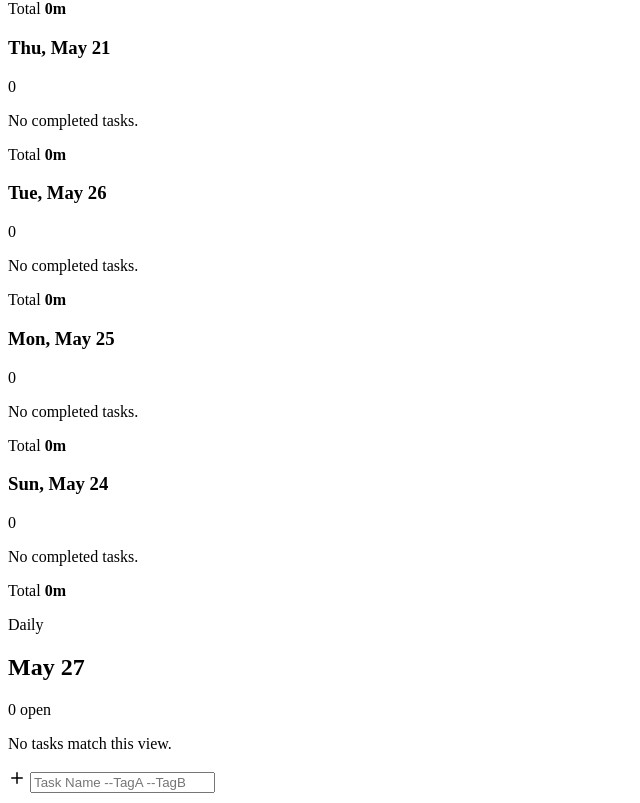
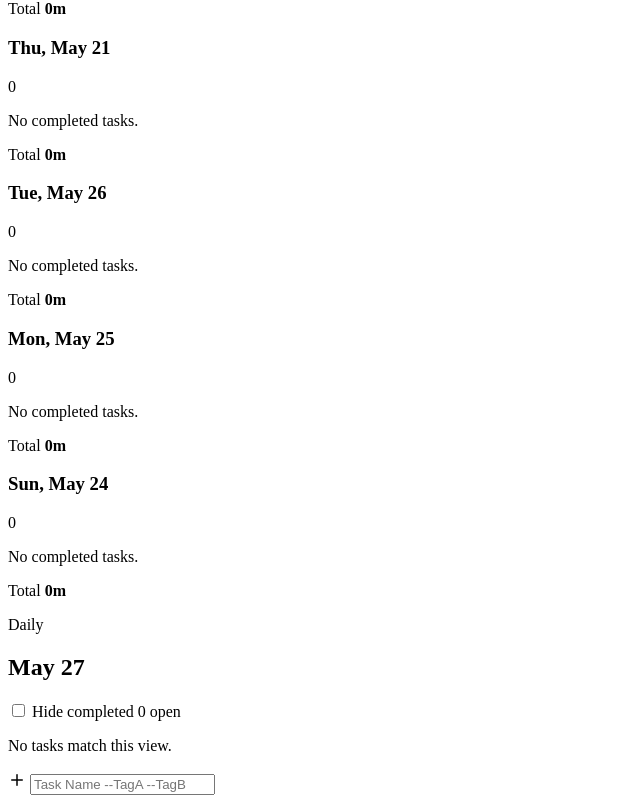
Before and after one commit to Braymatter/dogpile-todo, a SvelteKit app: page / in a window 1280 px wide. Shown: the part 754-1557 px from the top of the page, without its empty margins (0-640 px from the left). Built offline with nearby package versions, Linux system fonts and the light colour scheme.

Commit message:
Add daily completed task toggle

```diff
--- a/src/app.css
+++ b/src/app.css
@@ -613,6 +613,7 @@ button {
 .card-heading,
 .history-header {
   display: flex;
+  flex-wrap: wrap;
   align-items: center;
   justify-content: space-between;
   gap: 12px;
@@ -640,6 +641,126 @@ button {
   font-size: 0.82rem;
   font-weight: 800;
   animation: soft-pulse 7.2s ease-in-out infinite;
+}
+
+.daily-heading-actions {
+  display: flex;
+  flex: 1 1 280px;
+  min-width: 0;
+  flex-wrap: wrap;
+  align-items: center;
+  justify-content: flex-end;
+  gap: 8px;
+}
+
+.completed-toggle {
+  position: relative;
+  display: inline-flex;
+  min-width: 0;
+  height: 34px;
+  align-items: center;
+  gap: 8px;
+  padding: 0 10px 0 7px;
+  border: 1px solid var(--line);
+  border-radius: 999px;
+  background: var(--field);
+  color: var(--muted);
+  cursor: pointer;
+  font-family: var(--font-terminal);
+  font-size: 0.74rem;
+  font-weight: 850;
+  text-transform: uppercase;
+  transition:
+    background-color 150ms ease,
+    border-color 150ms ease,
+    box-shadow 150ms ease,
+    color 150ms ease;
+}
+
+.completed-toggle input {
+  position: absolute;
+  width: 1px;
+  height: 1px;
+  overflow: hidden;
+  opacity: 0;
+  pointer-events: none;
+}
+
+.toggle-track {
+  position: relative;
+  display: inline-flex;
+  width: 34px;
+  height: 18px;
+  flex: 0 0 auto;
+  align-items: center;
+  border: 1px solid var(--line);
+  border-radius: 999px;
+  background: color-mix(in srgb, var(--surface-soft) 72%, transparent);
+  box-shadow: inset 0 0 8px rgba(0, 0, 0, 0.2);
+  transition:
+    background-color 150ms ease,
+    border-color 150ms ease,
+    box-shadow 150ms ease;
+}
+
+.toggle-knob {
+  position: absolute;
+  left: 2px;
+  width: 12px;
+  height: 12px;
+  border-radius: 999px;
+  background: var(--muted);
+  box-shadow: 0 0 8px rgba(0, 0, 0, 0.24);
+  transition:
+    background-color 150ms ease,
+    box-shadow 150ms ease,
+    transform 150ms ease;
+}
+
+.completed-toggle:hover {
+  border-color: var(--line-strong);
+  background: color-mix(in srgb, var(--surface-soft) 76%, transparent);
+  color: var(--text);
+  box-shadow: 0 0 18px rgba(88, 224, 197, 0.12);
+}
+
+.completed-toggle.active {
+  border-color: var(--line-strong);
+  background: var(--accent-soft);
+  color: var(--accent-strong);
+}
+
+.completed-toggle.active .toggle-track {
+  border-color: var(--accent);
+  background: var(--accent);
+  box-shadow: 0 0 14px rgba(88, 224, 197, 0.2);
+}
+
+.completed-toggle.active .toggle-knob {
+  background: #06110f;
+  box-shadow: 0 0 10px rgba(151, 255, 240, 0.35);
+  transform: translateX(16px);
+}
+
+.completed-toggle input:focus-visible + .toggle-track {
+  outline: 2px solid var(--accent-strong);
+  outline-offset: 3px;
+}
+
+.completed-count-badge {
+  display: inline-grid;
+  min-width: 28px;
+  height: 28px;
+  place-items: center;
+  padding: 0 8px;
+  border: 1px solid color-mix(in srgb, var(--secondary) 52%, transparent);
+  border-radius: 999px;
+  background: color-mix(in srgb, var(--secondary) 18%, var(--surface-soft));
+  color: var(--accent-strong);
+  font-family: var(--font-terminal);
+  font-size: 0.8rem;
+  font-weight: 850;
+  box-shadow: 0 0 16px color-mix(in srgb, var(--secondary) 18%, transparent);
 }
 
 .quick-add,
@@ -1566,6 +1687,11 @@ button {
     padding: 14px;
   }
 
+  .daily-heading-actions {
+    flex-basis: 100%;
+    justify-content: flex-start;
+  }
+
   .brand h1 {
     font-size: 2.35rem;
   }
--- a/src/lib/components/DailyCard.svelte
+++ b/src/lib/components/DailyCard.svelte
@@ -21,6 +21,7 @@
   let quickAdd = '';
   let draggedId: string | null = null;
   let dropIndex: number | null = null;
+  let hideCompleted = false;
   let listElement: HTMLDivElement;
 
   $: todayTitle = new Intl.DateTimeFormat(undefined, {
@@ -28,6 +29,11 @@
     day: 'numeric'
   }).format(new Date());
   $: openCount = todos.filter((todo) => !todo.completed).length;
+  $: completedCount = todos.filter((todo) => todo.completed).length;
+  $: visibleTodos = hideCompleted ? todos.filter((todo) => !todo.completed) : todos;
+  $: if (dropIndex !== null && dropIndex > visibleTodos.length) {
+    dropIndex = visibleTodos.length;
+  }
 
   function submitTodo(value = quickAdd) {
     const parsed = parseTagInput(value);
@@ -55,7 +61,7 @@
     (event.currentTarget as HTMLElement).setPointerCapture(event.pointerId);
     event.preventDefault();
     draggedId = id;
-    dropIndex = todos.findIndex((todo) => todo.id === id);
+    dropIndex = visibleTodos.findIndex((todo) => todo.id === id);
   }
 
   function handlePointerMove(event: PointerEvent) {
@@ -87,7 +93,7 @@
   function dropAtCurrentIndex() {
     if (!draggedId || dropIndex === null) return;
 
-    const ids = todos.map((todo) => todo.id);
+    const ids = visibleTodos.map((todo) => todo.id);
     const fromIndex = ids.indexOf(draggedId);
     if (fromIndex === -1) return;
 
@@ -110,13 +116,31 @@
       <p class="eyebrow">Daily</p>
       <h2>{todayTitle}</h2>
     </div>
-    <span class="count-pill">{openCount} open</span>
+    <div class="daily-heading-actions">
+      {#if hideCompleted}
+        <span class="completed-count-badge" aria-label={`${completedCount} completed tasks hidden`}>
+          {completedCount}
+        </span>
+      {/if}
+      <label class:active={hideCompleted} class="completed-toggle">
+        <input
+          bind:checked={hideCompleted}
+          aria-label="Hide completed tasks in daily card"
+          type="checkbox"
+        />
+        <span class="toggle-track" aria-hidden="true">
+          <span class="toggle-knob"></span>
+        </span>
+        <span>Hide completed</span>
+      </label>
+      <span class="count-pill">{openCount} open</span>
+    </div>
   </div>
 
   <section class="daily-list-shell" aria-label="Daily tasks">
-    {#if todos.length}
+    {#if visibleTodos.length}
       <div bind:this={listElement} class="task-list daily-task-list" role="list">
-        {#each todos as todo, index (todo.id)}
+        {#each visibleTodos as todo, index (todo.id)}
           {#if dropIndex === index && draggedId !== todo.id}
             <div class="drop-indicator" role="presentation"></div>
           {/if}
@@ -141,10 +165,12 @@
             />
           </div>
         {/each}
-        {#if dropIndex === todos.length}
+        {#if dropIndex === visibleTodos.length}
           <div class="drop-indicator" role="presentation"></div>
         {/if}
       </div>
+    {:else if hideCompleted && completedCount}
+      <p class="empty-state page-empty">Completed tasks are hidden.</p>
     {:else}
       <p class="empty-state page-empty">No tasks match this view.</p>
     {/if}
```
Also changed, not shown: 16 other files (tests, documents, lock files or other folders).
